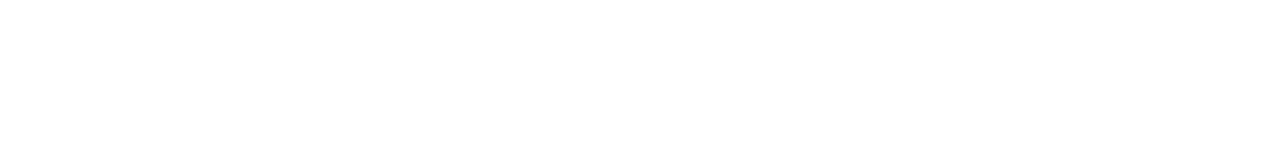
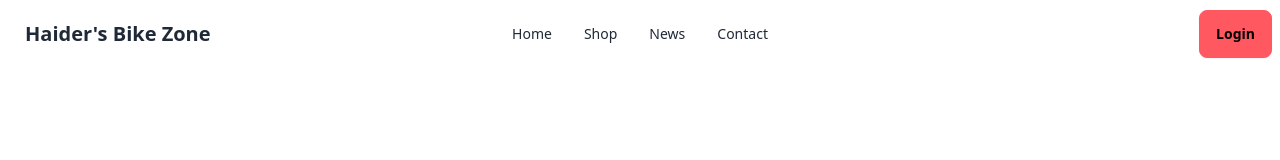
Before and after one commit to Haider340/Biker-Zone-With-DaisyUI, a plain HTML site: page index.html in a window 1280 px wide. Drawn offline with nearby package versions, Linux system fonts and the light colour scheme.

Commit message:
my first commit

```diff
--- a/index.html
+++ b/index.html
@@ -1,11 +1,63 @@
 <!DOCTYPE html>
 <html lang="en">
+
 <head>
     <meta charset="UTF-8">
     <meta name="viewport" content="width=device-width, initial-scale=1.0">
     <title> My Bike Zone</title>
+    <!-- tailwind with daisy ui -->
+
+    <link href="https://cdn.jsdelivr.net/npm/daisyui@4.6.0/dist/full.min.css" rel="stylesheet" type="text/css" />
+    <script src="https://cdn.tailwindcss.com"></script>
 </head>
+
 <body>
+    <header>
+        <nav>
+            <div class="navbar bg-base-100">
+                <div class="navbar-start">
+                    <div class="dropdown">
+                        <div tabindex="0" role="button" class="btn btn-ghost lg:hidden">
+                            <svg xmlns="http://www.w3.org/2000/svg" class="h-5 w-5" fill="none" viewBox="0 0 24 24"
+                                stroke="currentColor">
+                                <path stroke-linecap="round" stroke-linejoin="round" stroke-width="2"
+                                    d="M4 6h16M4 12h8m-8 6h16" />
+                            </svg>
+                        </div>
+                        <ul tabindex="0"
+                            class="menu menu-sm dropdown-content mt-3 z-[1] p-2 shadow bg-base-100 rounded-box w-52">
+                            <li><a>Home</a></li>
+                            <li><a>Shop</a></li>
+                            <li><a>News</a></li>
+                            <li><a>Contact</a></li>
+                        </ul>
+                    </div>
+                    <a class="btn btn-ghost text-xl">Haider's Bike Zone</a>
+                </div>
+                <div class="navbar-center hidden lg:flex">
+                    <ul class="menu menu-horizontal px-1">
+                        <li><a>Home</a></li>
+                        <li><a>Shop</a></li>
+                        <li><a>News</a></li>
+                        <li><a>Contact</a></li>
+
+                    </ul>
+                </div>
+                <div class="navbar-end">
+                    <a class="btn btn-error">Login</a>
+                </div>
+            </div>
+        </nav>
+
+    </header>
+
+    <main>
+
+    </main>
+    <footer>
+
+    </footer>
 
 </body>
+
 </html>
--- /dev/null
+++ b/tailwind.config.js
@@ -0,0 +1,8 @@
+/** @type {import('tailwindcss').Config} */
+module.exports = {
+    content: ["./src/**/*.{html,js}"],
+    theme: {
+      extend: {},
+    },
+    plugins: [],
+  }
```
